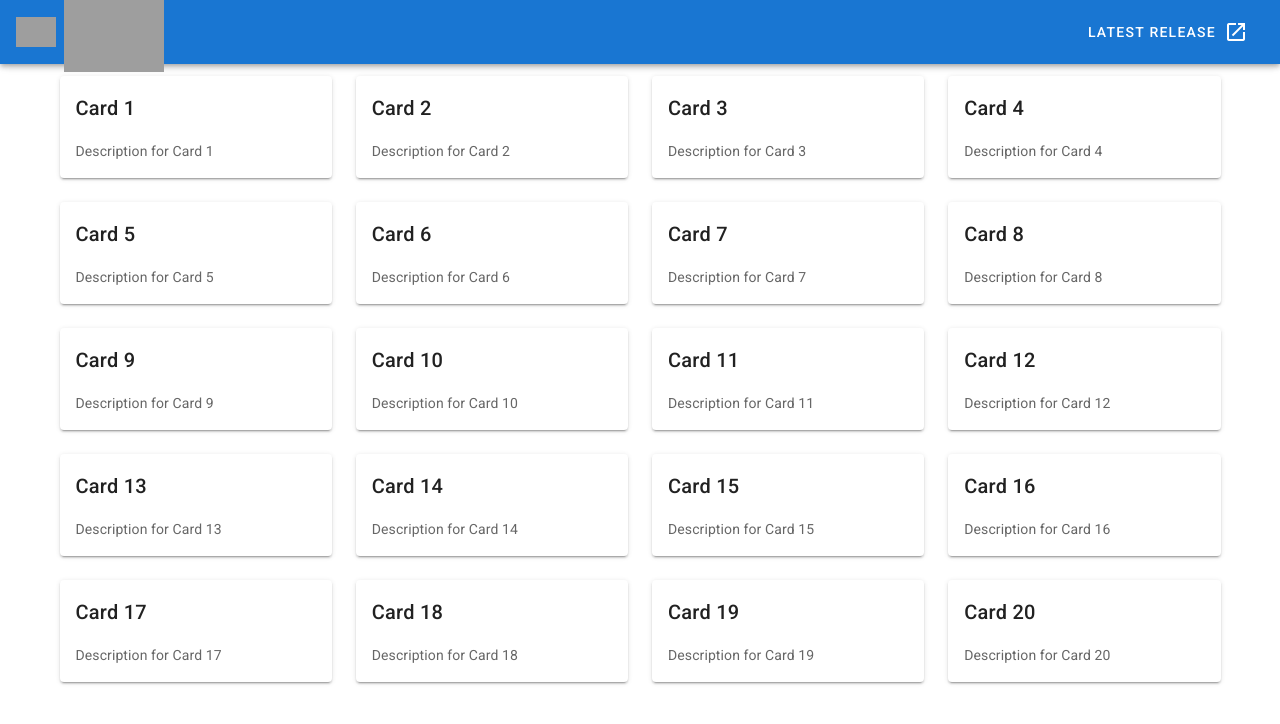
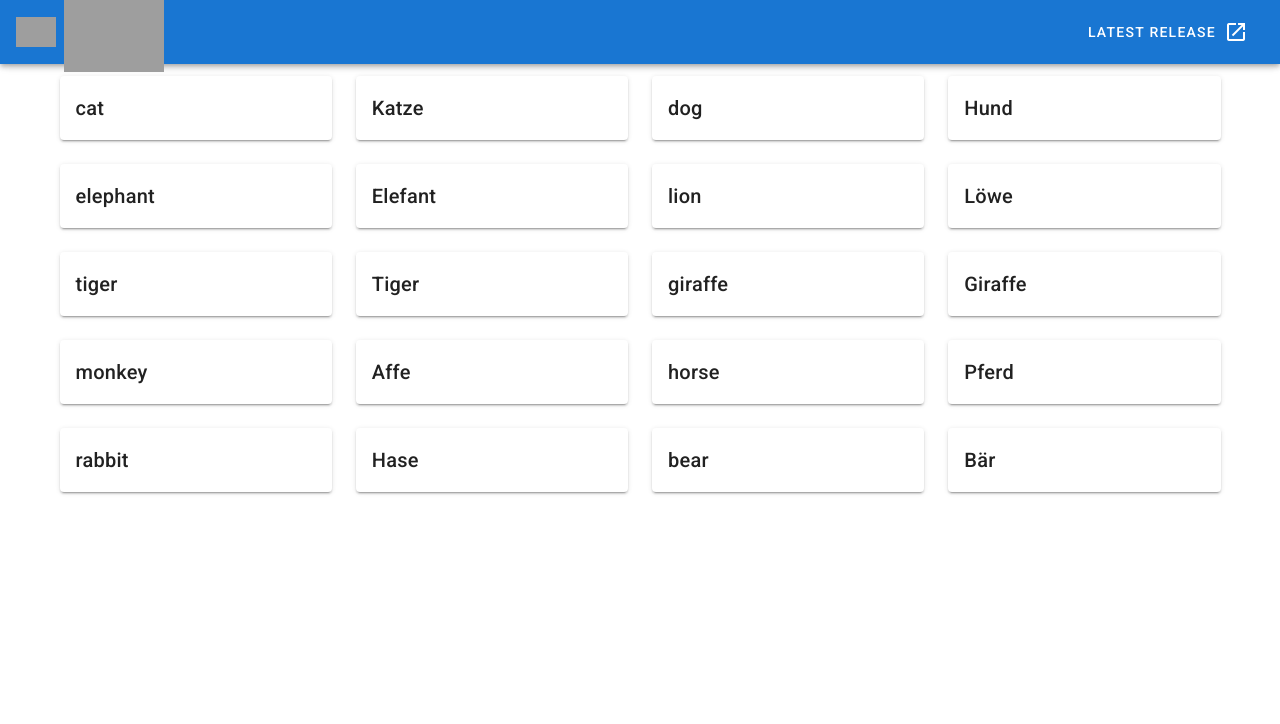
Before and after one commit to maitrux/memory-game, a Vue app: page / in a window 1280 px wide. Shown: the top 724 px of the page. Built offline with nearby package versions, Linux system fonts and the light colour scheme; grey boxes are pictures that could not be loaded.

Commit message:
started working with only words

```diff
--- a/package.json
+++ b/package.json
@@ -11,7 +11,10 @@
   "homepage": "https://maitrux.github.io/memory-game",
   "dependencies": {
     "core-js": "^3.8.3",
+    "typescript": "^5.2.2",
     "vue": "^2.6.14",
+    "vue-class-component": "^7.2.6",
+    "vue-property-decorator": "^9.1.2",
     "vuetify": "^2.6.0"
   },
   "devDependencies": {
--- a/src/components/GameContainer.vue
+++ b/src/components/GameContainer.vue
@@ -1,30 +1,30 @@
 <script>
+import CardStore from "@/store/CardStore.ts";
+import MemoryCard from "./MemoryCard.vue";
+
 export default {
+  components: {
+    MemoryCard,
+  },
+
   data() {
     return {
-      gridItems: [
-        { title: "Card 1", description: "Description for Card 1" },
-        { title: "Card 2", description: "Description for Card 2" },
-        { title: "Card 3", description: "Description for Card 3" },
-        { title: "Card 4", description: "Description for Card 4" },
-        { title: "Card 5", description: "Description for Card 5" },
-        { title: "Card 6", description: "Description for Card 6" },
-        { title: "Card 7", description: "Description for Card 7" },
-        { title: "Card 8", description: "Description for Card 8" },
-        { title: "Card 9", description: "Description for Card 9" },
-        { title: "Card 10", description: "Description for Card 10" },
-        { title: "Card 11", description: "Description for Card 11" },
-        { title: "Card 12", description: "Description for Card 12" },
-        { title: "Card 13", description: "Description for Card 13" },
-        { title: "Card 14", description: "Description for Card 14" },
-        { title: "Card 15", description: "Description for Card 15" },
-        { title: "Card 16", description: "Description for Card 16" },
-        { title: "Card 17", description: "Description for Card 17" },
-        { title: "Card 18", description: "Description for Card 18" },
-        { title: "Card 19", description: "Description for Card 19" },
-        { title: "Card 20", description: "Description for Card 20" },
-      ],
+      words: this.generateMappedWords(CardStore.wordPairs),
     };
+  },
+
+  methods: {
+    generateMappedWords(wordPairs) {
+      // shuffle the wordPairs and then take the first 10
+      const wordPairsToUse = wordPairs.slice(0, 10);
+
+      const words = wordPairsToUse.flatMap((pair) => [
+        pair.word,
+        pair.translation,
+      ]);
+
+      return words;
+    },
   },
 };
 </script>
@@ -33,25 +33,17 @@ export default {
   <v-container>
     <v-row>
       <v-col
-        v-for="(item, index) in gridItems"
+        v-for="(word, index) in words"
         :key="index"
         cols="12"
         sm="6"
-        md="4"
+        md="3"
         lg="3"
       >
-        <v-card class="memory-card">
-          <v-card-title>{{ item.title }}</v-card-title>
-          <v-card-text>{{ item.description }}</v-card-text>
-        </v-card>
+        <memory-card :word="word" />
       </v-col>
     </v-row>
   </v-container>
 </template>
 
-<style scoped lang="scss">
-.memory-card {
-  background-color: #55cdfd;
-  /* Set a fixed aspect ratio */
-}
-</style>
+<style scoped lang="scss"></style>
--- /dev/null
+++ b/src/components/MemoryCard.vue
@@ -0,0 +1,22 @@
+<script>
+export default {
+  props: {
+    word: {
+      type: String,
+      required: true,
+    },
+  },
+};
+</script>
+
+<template>
+  <v-card class="memory-card">
+    <v-card-title>{{ word }}</v-card-title>
+  </v-card>
+</template>
+
+<style scoped lang="scss">
+.memory-card {
+  background-color: #55cdfd;
+}
+</style>
--- /dev/null
+++ b/src/store/CardStore.ts
@@ -0,0 +1,24 @@
+export default {
+  wordPairs: [
+    { word: "cat", translation: "Katze" },
+    { word: "dog", translation: "Hund" },
+    { word: "elephant", translation: "Elefant" },
+    { word: "lion", translation: "Löwe" },
+    { word: "tiger", translation: "Tiger" },
+    { word: "giraffe", translation: "Giraffe" },
+    { word: "monkey", translation: "Affe" },
+    { word: "horse", translation: "Pferd" },
+    { word: "rabbit", translation: "Hase" },
+    { word: "bear", translation: "Bär" },
+    { word: "zebra", translation: "Zebra" },
+    { word: "penguin", translation: "Pinguin" },
+    { word: "kangaroo", translation: "Känguru" },
+    { word: "dolphin", translation: "Delfin" },
+    { word: "whale", translation: "Wal" },
+    { word: "shark", translation: "Hai" },
+    { word: "octopus", translation: "Oktopus" },
+    { word: "crocodile", translation: "Krokodil" },
+    { word: "parrot", translation: "Papagei" },
+    { word: "snake", translation: "Schlange" },
+  ],
+};
```
Also changed, not shown: tsconfig.json (added, +13 -0 lines), 1 other file (tests, documents, lock files or other folders).
